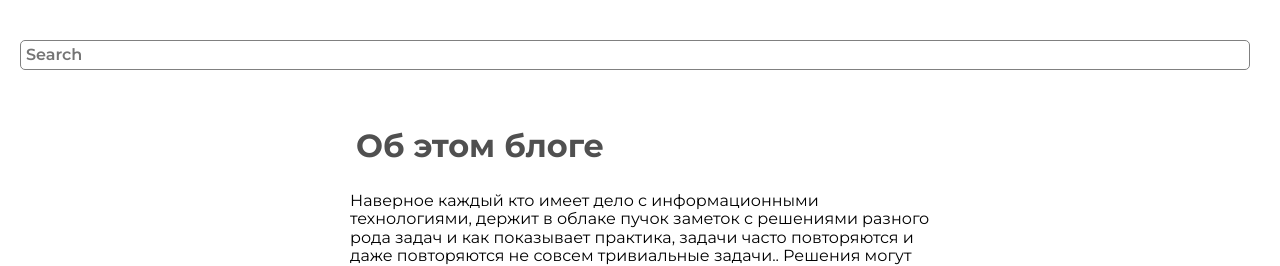
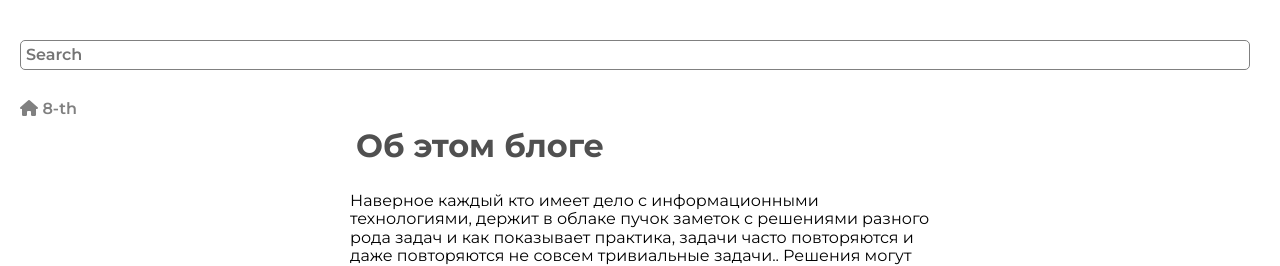
Before and after one commit to mebius01/anzim, a Django app: template templates/blog/about.html in a window 1280 px wide. Shown: the top 266 px of the page. Run offline with Django 3.2, Linux system fonts and the light colour scheme; the template is opened without the code that fills it, so the values that code supplies are empty; some libraries are stand-ins or nearby versions; some web fonts are replaced.

```diff
--- a/templates/blog/aside_left.html
+++ b/templates/blog/aside_left.html
@@ -1,10 +1,17 @@
 <aside class="aside-left">
-    <div class="toggle toggle-btn--none" id="toggle__btn" onclick="leftToggleOn()">
+  <div
+    class="toggle toggle-btn--none"
+    id="toggle__btn"
+    onclick="leftToggleOn()"
+  >
     <i class="fas fa-hamburger"></i>List of Articles
   </div>
   <div class="aside-left--toggle-on" id="leftToggleOn">
+    <a href="/"><i class="fas fa-home"></i> 8-th</a>
     {% for article in title_list %}
-            <a class="link-block" href="/{{ article.get_absolute_url }}">{{article.title}}</a>
+    <a class="link-block" href="/{{ article.get_absolute_url }}"
+      >{{article.title}}</a
+    >
     {% endfor %}
   </div>
 </aside>
```
Lines whose indentation alone changed are shown as unchanged.
